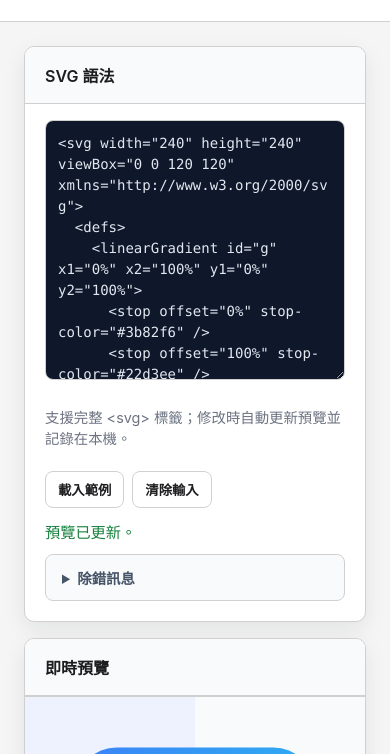
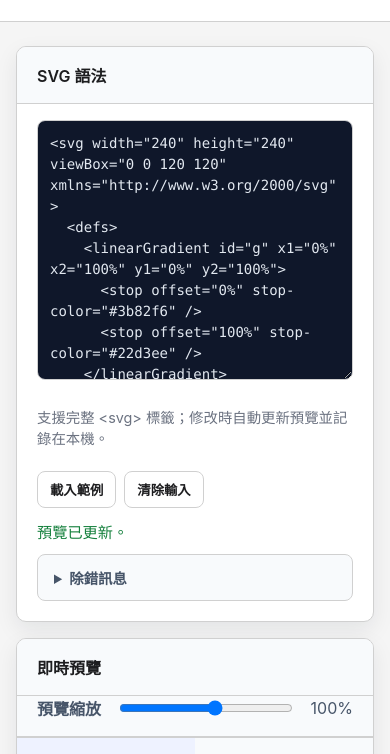
Before and after one commit to Cycasio/svg, a plain HTML site: page index.html in a window 390 px wide. Shown: the part 90-844 px from the top of the page. Drawn offline with Linux system fonts and the light colour scheme.

Commit message:
Improve responsive preview and add scaling control

```diff
--- a/app.js
+++ b/app.js
@@ -4,6 +4,8 @@ const status = document.getElementById("status");
 const loadSampleBtn = document.getElementById("load-sample");
 const debugLog = document.getElementById("debug-log");
 const clearBtn = document.getElementById("clear-input");
+const scaleControl = document.getElementById("preview-scale");
+const scaleLabel = document.getElementById("preview-scale-label");
 const STORAGE_KEY = "svg-live-preview-input";
 
 const sample = `<svg width="240" height="240" viewBox="0 0 120 120" xmlns="http://www.w3.org/2000/svg">
@@ -98,6 +100,22 @@ window.addEventListener("DOMContentLoaded", () => {
     renderSvg();
   });
 
+  const updateScale = (value) => {
+    const numeric = Number(value);
+    const clamped = Number.isFinite(numeric) ? Math.min(140, Math.max(50, numeric)) : 100;
+    document.documentElement.style.setProperty("--preview-scale", (clamped / 100).toString());
+    if (scaleLabel) {
+      scaleLabel.textContent = `${clamped}%`;
+    }
+  };
+
+  if (scaleControl) {
+    updateScale(scaleControl.value || "100");
+    scaleControl.addEventListener("input", (event) => {
+      updateScale(event.target.value);
+    });
+  }
+
   window.addEventListener("error", (event) => {
     logDebug(`腳本錯誤：${event.message}`);
     setStatus("腳本發生錯誤，請查看除錯訊息。", "error");
--- a/index.html
+++ b/index.html
@@ -13,10 +13,18 @@
       --text: #1d1d1f;
       --code-bg: #0f172a;
       --code-fg: #e2e8f0;
+      --preview-scale: 1;
     }
 
     * {
       box-sizing: border-box;
+    }
+
+    html,
+    body {
+      width: 100%;
+      min-height: 100%;
+      overflow-x: hidden;
     }
 
     body {
@@ -46,9 +54,18 @@
 
     main {
       display: grid;
-      grid-template-columns: repeat(auto-fit, minmax(320px, 1fr));
+      grid-template-columns: minmax(0, 1fr);
       gap: 1rem;
-      padding: 1.5rem;
+      padding: 1.5rem clamp(1rem, 3vw, 2rem) 2rem;
+      max-width: 1200px;
+      margin: 0 auto;
+      width: 100%;
+    }
+
+    @media (min-width: 980px) {
+      main {
+        grid-template-columns: repeat(2, minmax(0, 1fr));
+      }
     }
 
     .panel {
@@ -133,14 +150,16 @@
       min-height: 320px;
       border-top: 1px solid var(--border);
       padding: 1rem;
+      overflow: auto;
+      width: 100%;
     }
 
     #svg-preview {
-      width: min(100%, 960px);
-      height: 100%;
+      width: clamp(240px, 100%, 960px);
       display: grid;
       place-items: center;
       padding: clamp(1rem, 2vw, 2rem);
+      max-width: 100%;
     }
 
     #svg-preview .preview-svg {
@@ -150,6 +169,29 @@
       max-height: min(70vh, 720px);
       max-width: 100%;
       object-fit: contain;
+      transform: scale(var(--preview-scale));
+      transform-origin: center;
+    }
+
+    .preview-controls {
+      display: flex;
+      flex-wrap: wrap;
+      gap: 0.75rem 1rem;
+      align-items: center;
+      justify-content: space-between;
+      padding: 0 1.25rem 1rem;
+      color: #475569;
+      border-bottom: 1px solid var(--border);
+      background: #f8fafc;
+    }
+
+    .preview-controls label {
+      font-weight: 600;
+    }
+
+    .preview-controls input[type="range"] {
+      flex: 1;
+      min-width: 160px;
     }
 
     #status {
@@ -235,6 +277,20 @@
       <header>
         <h2>即時預覽</h2>
       </header>
+      <div class="preview-controls">
+        <label for="preview-scale">預覽縮放</label>
+        <input
+          type="range"
+          id="preview-scale"
+          name="preview-scale"
+          min="50"
+          max="140"
+          step="10"
+          value="100"
+          aria-label="預覽縮放百分比"
+        />
+        <span id="preview-scale-label" aria-live="polite">100%</span>
+      </div>
       <div class="preview-container">
         <div id="svg-preview" aria-live="polite"></div>
       </div>
```
